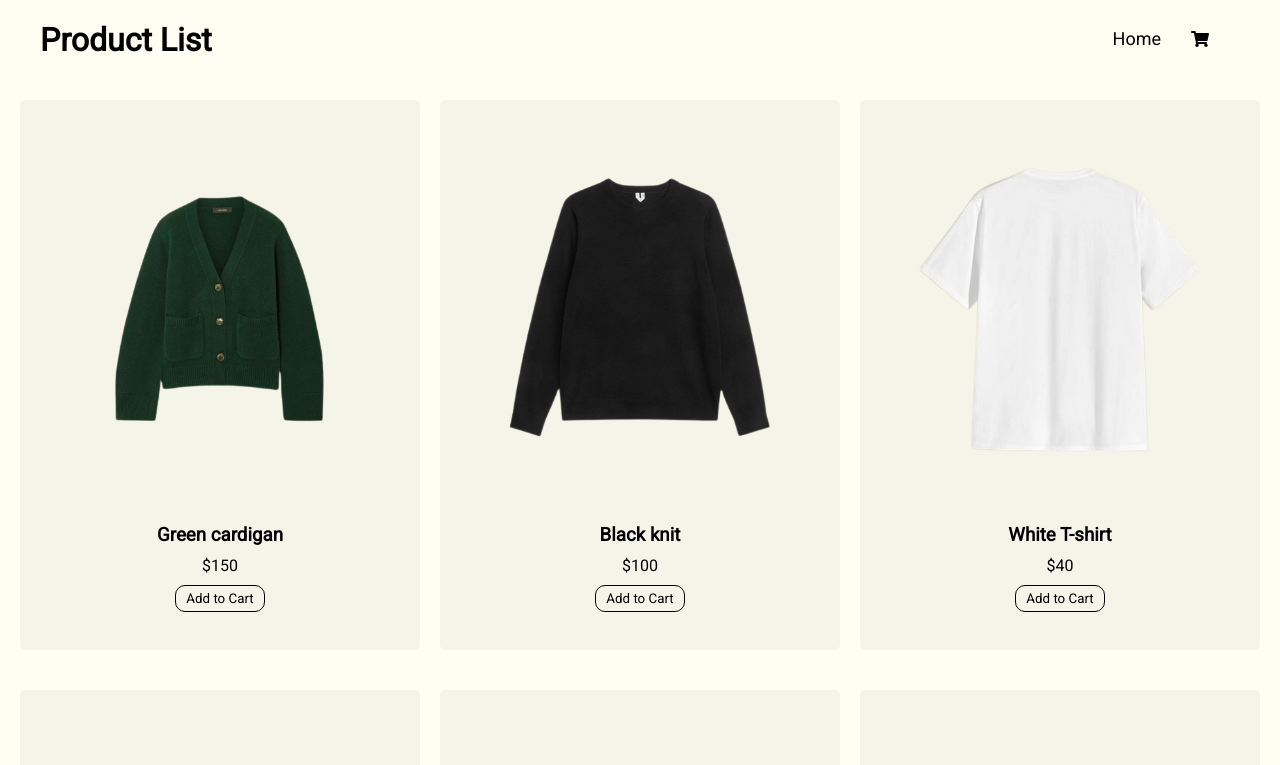
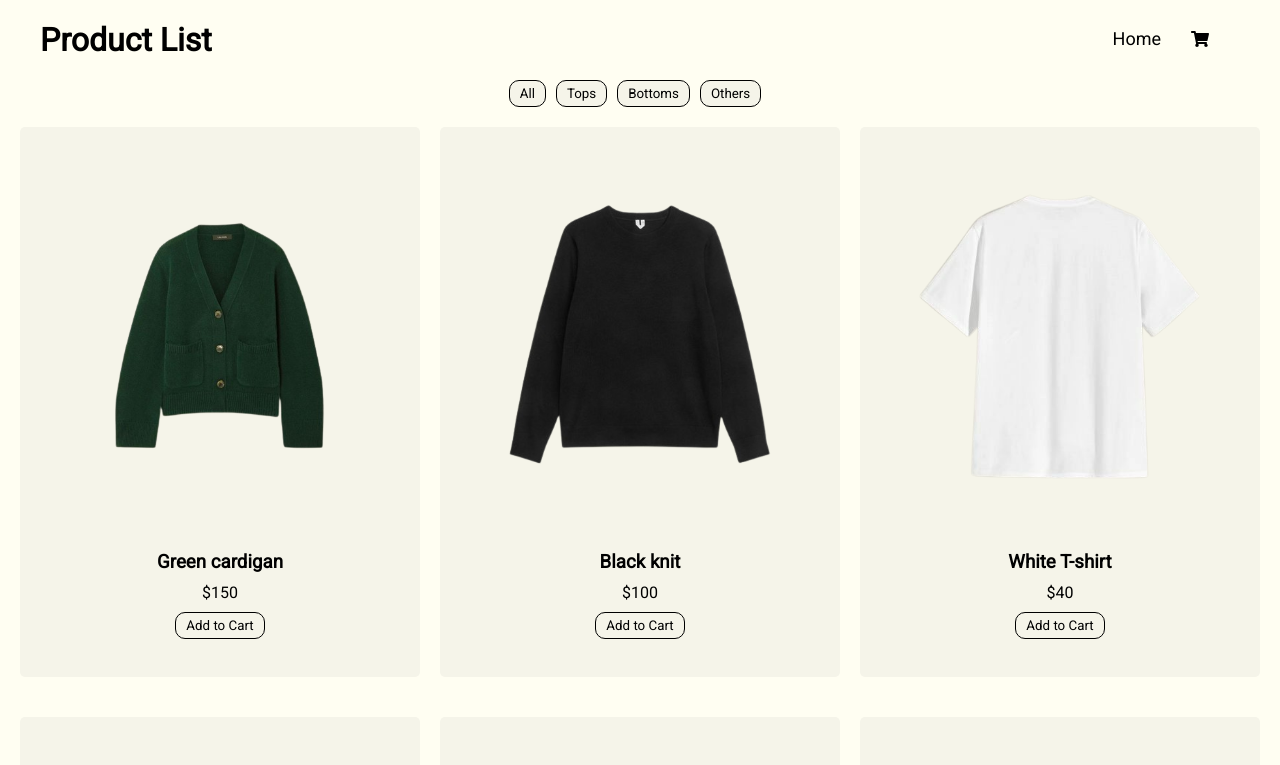
Before and after one commit to Tsubasasoccer/Capstone-Tamwood, a React (Create React App) app: page / in a window 1280 px wide. Shown: the top 765 px of the page. Built offline with nearby package versions, Linux system fonts and the light colour scheme.

Commit message:
add filter function

```diff
--- a/src/components/front/Products/Products.css
+++ b/src/components/front/Products/Products.css
@@ -5,6 +5,19 @@
 }
 body{
   background-color:#FFFEF2 ;
+}
+.filter{
+  display: flex;
+  justify-content: center;
+}
+.filter-button{
+  border-radius: 10px;
+  border:1px solid black;
+  outline: none;
+  background-color: #F5F4E9;
+  padding: 5px 10px;
+  cursor: pointer;
+  margin-right: 10px;
 }
 .products{
   margin: 0 auto;
--- a/src/components/front/Products/Products.js
+++ b/src/components/front/Products/Products.js
@@ -1,11 +1,24 @@
-import React from "react";
+import React ,{useState} from "react";
 import "./Products.css";
 
 const Products = ({ productItem,handleAddProduct }) => {
+  const[productList,setProductList]= useState(productItem)
   console.log(productItem);
+  const FilterProduct=(cat)=>{
+    const updateList = productItem.filter((x)=>x.category===cat);
+    setProductList(updateList)
+  }
   return (
-    <div className="products">
-      {productItem.map((pr) => (
+    <>
+    <div className="filter">
+      <button className="filter-button" onClick={()=>setProductList(productItem)}>All</button>
+      <button className="filter-button"onClick={()=>FilterProduct("tops")}>Tops</button>
+      <button className="filter-button" onClick={()=>FilterProduct("bottoms")}>Bottoms</button>
+      <button className="filter-button" onClick={()=>FilterProduct("others")}>Others</button>
+
+    </div>
+        <div className="products">
+      {productList.map((pr) => (
 
         <div className="card">
           <div>
@@ -25,6 +38,8 @@ const Products = ({ productItem,handleAddProduct }) => {
 
       ))}
     </div>
+    </>
+
   );
 };
 
```
